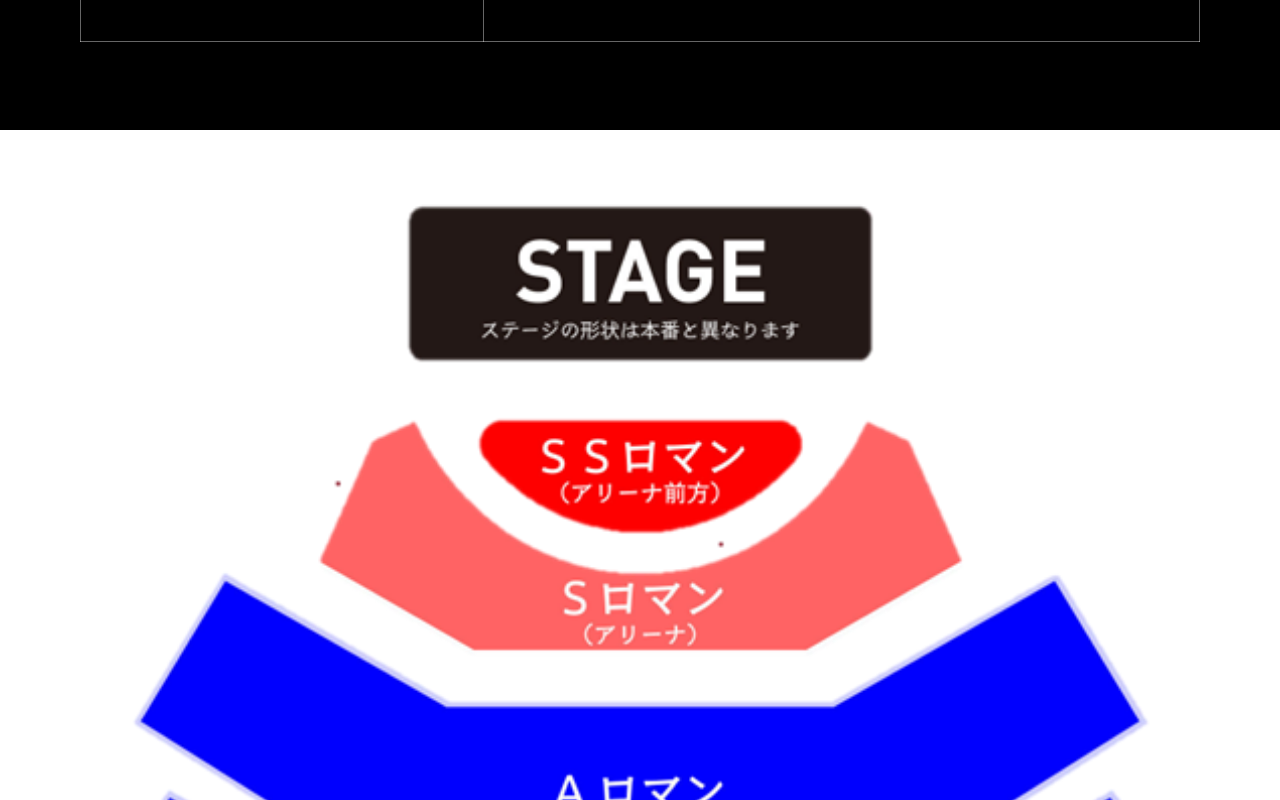
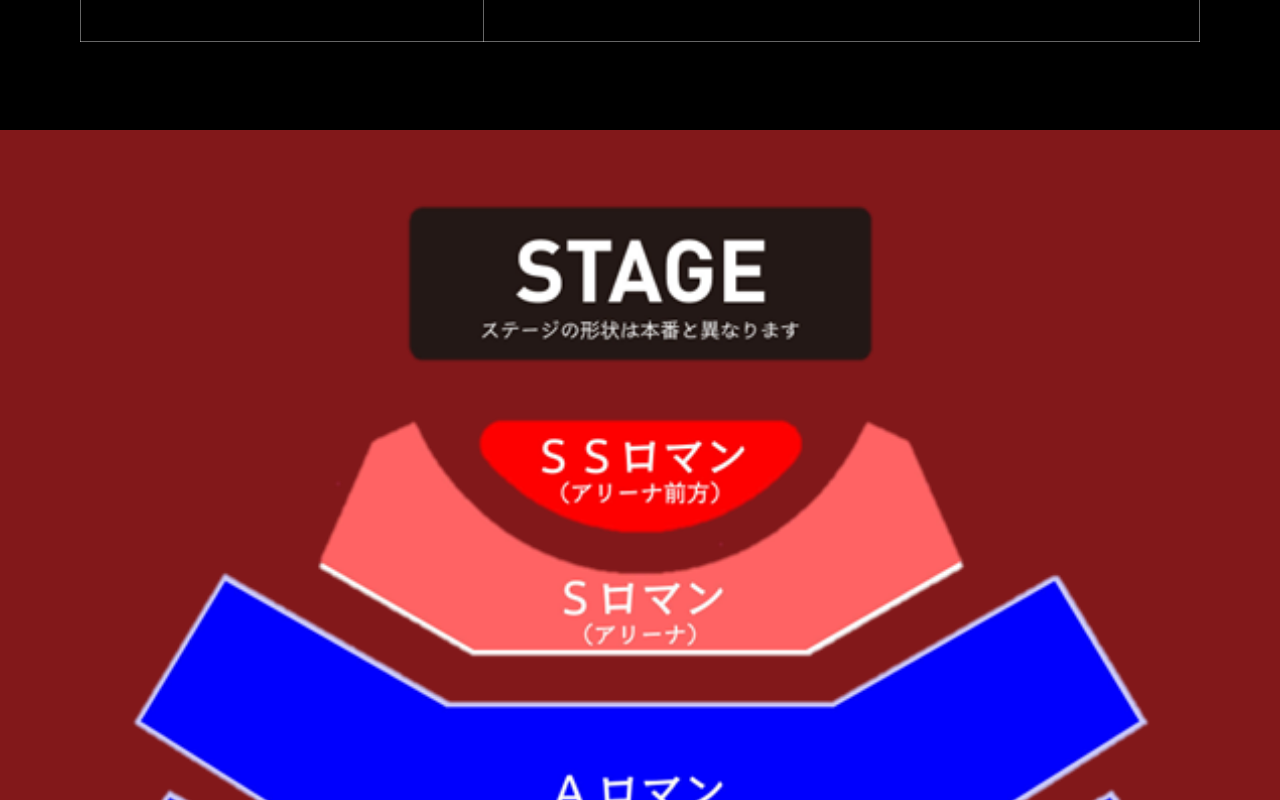
Before and after one commit to sakuya10969/reiwaroman, a React (Vite) app: page / in a window 1280 px wide. Shown: the part 8500-9300 px from the top of the page. Built offline with nearby package versions, Linux system fonts and the light colour scheme.

Commit message:
fix: stage background color

```diff
--- a/src/components/Main.tsx
+++ b/src/components/Main.tsx
@@ -62,7 +62,7 @@ export default function Main() {
 
       {/* Stage */}
       <section id="stage" className="scroll-mt-[64px]">
-        <img src={Stage} alt="Stage" className="w-full h-full object-cover" />
+        <img src={Stage} alt="Stage" className="w-full h-full object-cover bg-red-900" />
       </section>
 
       {/* Caution */}
```
